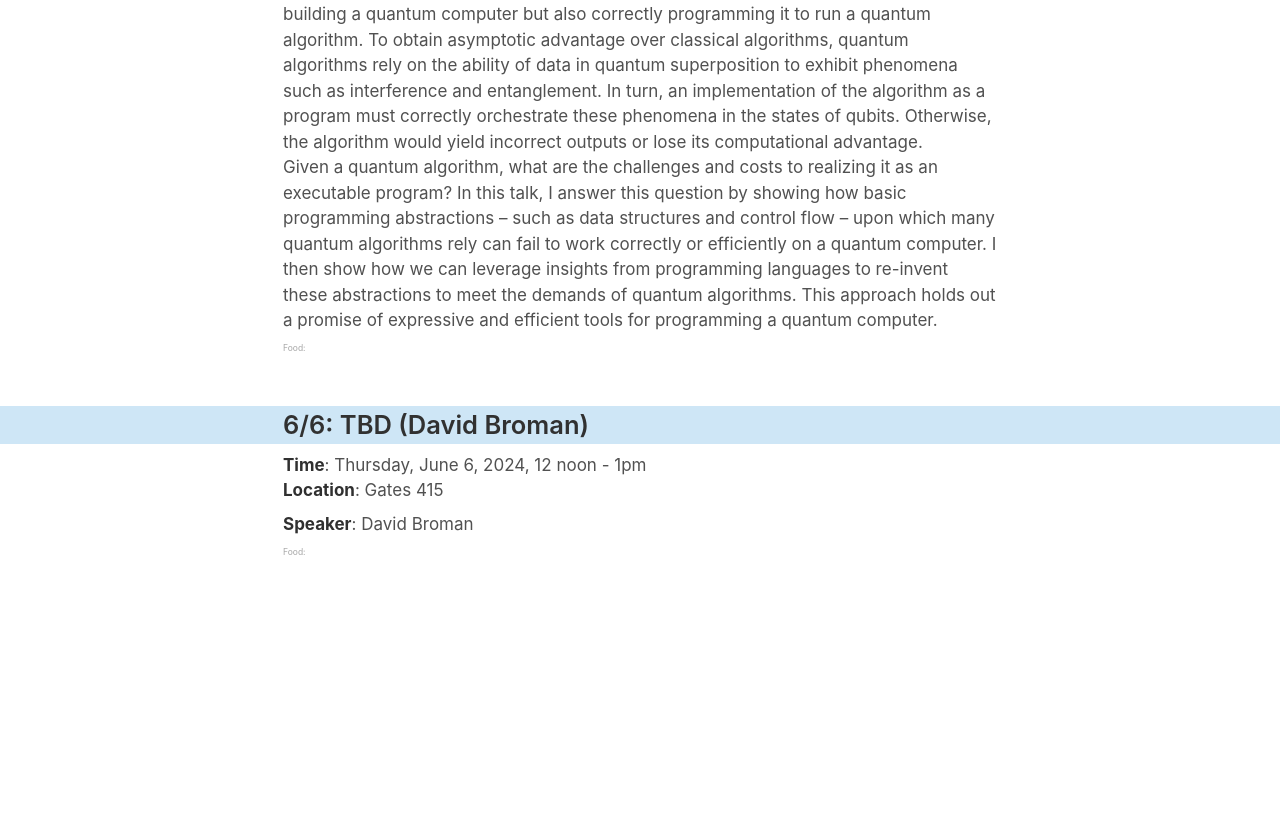
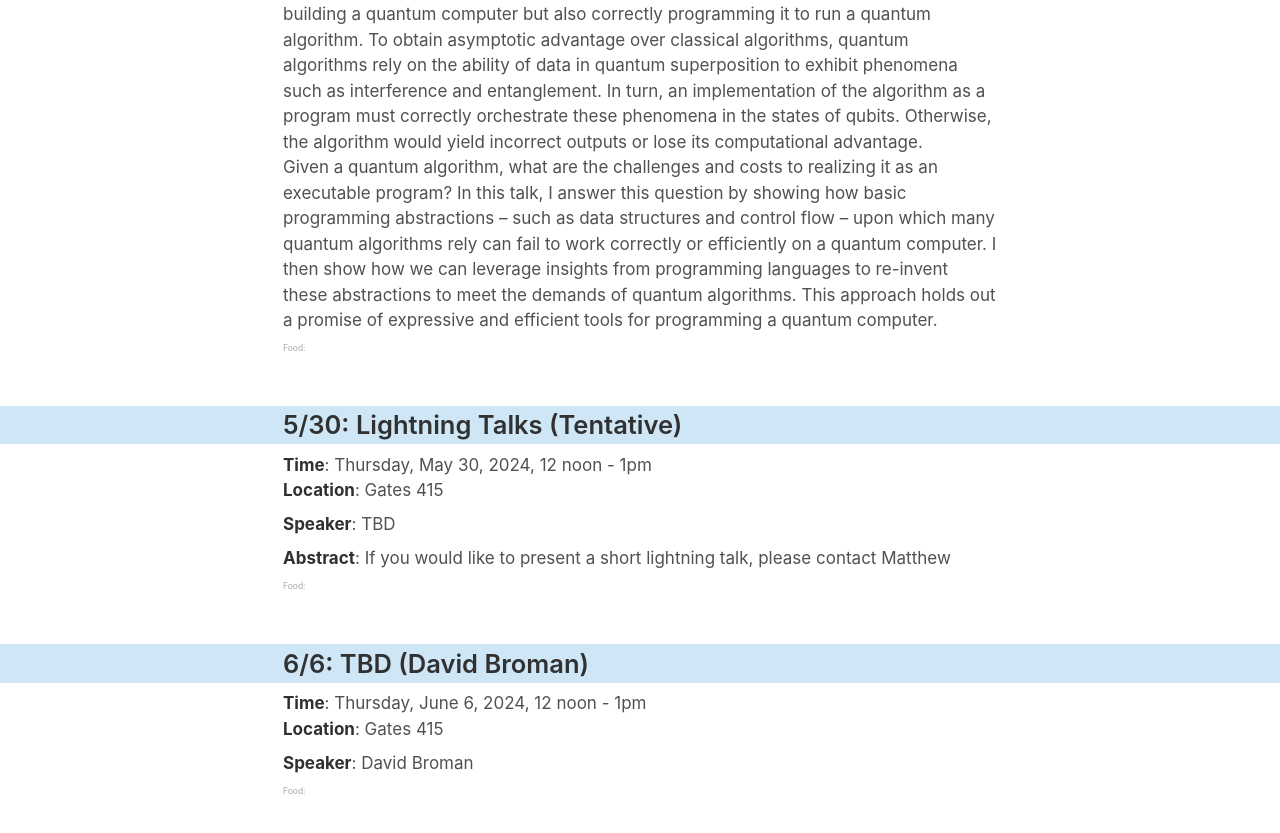
Before and after one commit to software-research-lunch/software-research-lunch.github.io, a Jekyll site: the page built from index.html, in a window 1280 px wide and 900 px high, scrolled down 3691 px. Shown: the top 833 px of the window. Built offline with Jekyll 4.4.1, drawn with Linux system fonts in a browser that asks for light colours; before the commit the page ends 4352 px from its top, so only the background shows below that.

Commit message:
lightning talks

```diff
--- a/_data/schedule.yml
+++ b/_data/schedule.yml
@@ -153,6 +153,12 @@ y24_spring:
       title: "Building the Tools to Program a Quantum Computer"
       speaker: "Charles Yuan"
       bio: ""
+    - date: "2024-05-30"
+      abstract: "If you would like to present a short lightning talk, please
+        contact Matthew"
+      title: "Lightning Talks (Tentative)"
+      speaker: "TBD"
+      bio: ""
     - date: "2024-06-06"
       abstract: ""
       title: ""
```
